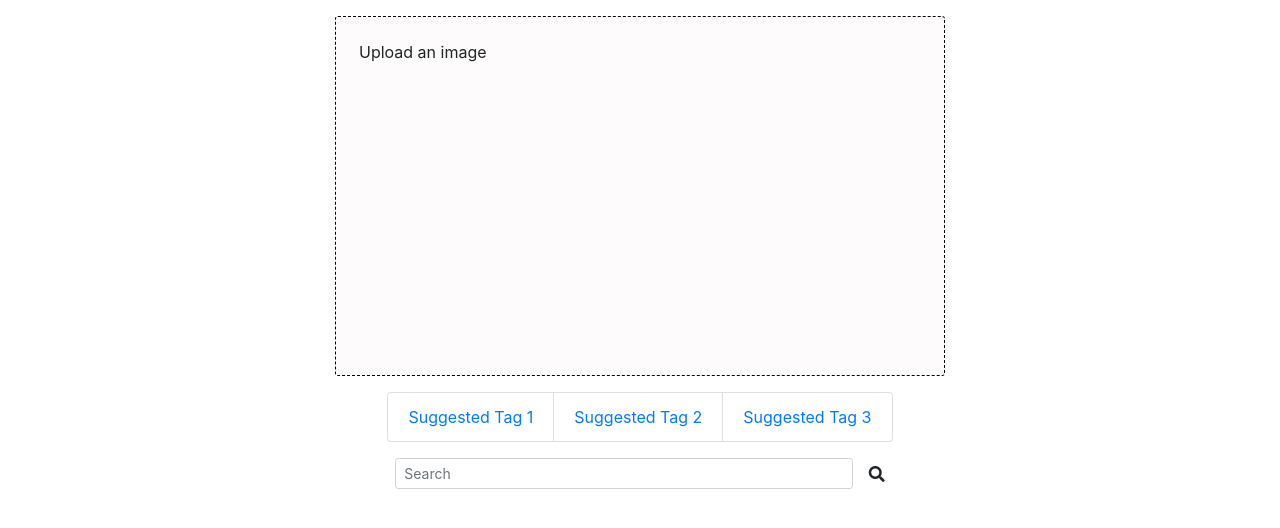
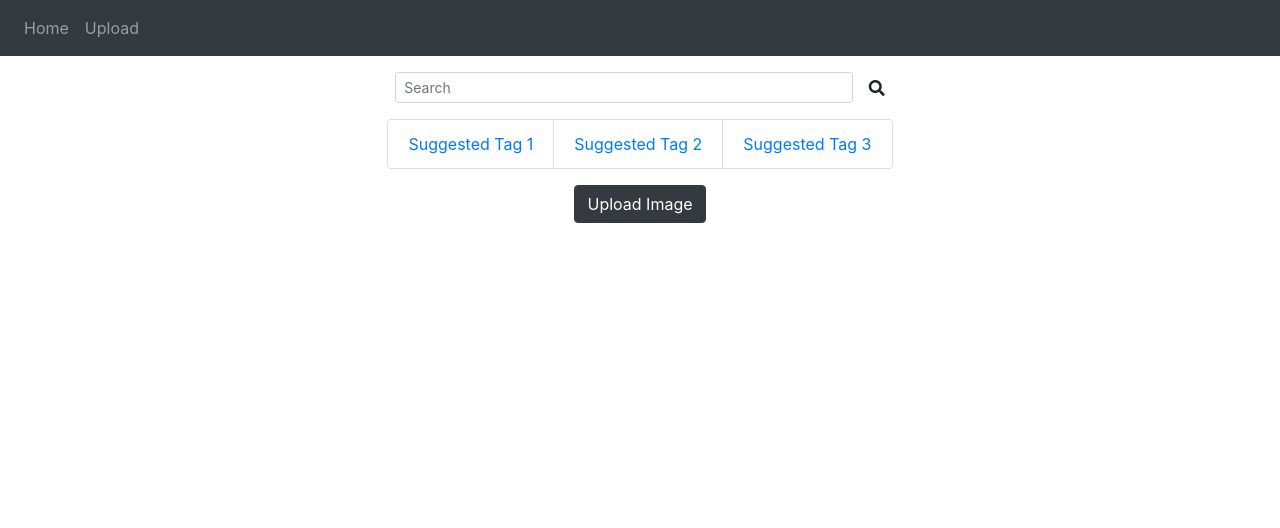
Before and after one commit to Kevin-Shi-Dev/4220, a Django app: page / in a window 1280 px wide. Shown: the top 528 px of the page. Run offline with Django 3.2, Linux system fonts and the light colour scheme; some libraries are stand-ins or nearby versions.

Commit message:
Added upload page and necessary files

```diff
--- a/imageSearch/static/css/styles.css
+++ b/imageSearch/static/css/styles.css
@@ -10,3 +10,8 @@
     width: 25%;
     padding-top: 15px;
 }
+
+.dropzone {
+    text-align: center;
+    font-size: 18px;
+}
--- /dev/null
+++ b/imageSearch/static/js/upload.js
@@ -0,0 +1,69 @@
+// Get vars for buttons and forms and hide them by default
+var buttonGrp = document.getElementById("btnGrp");
+var submitButton = document.getElementById("submitAll");
+var deleteButton = document.getElementById("deleteAll");
+var imgForm = document.getElementById("imgForm");
+var tagBtn = document.getElementById("addTag");
+var tagTitle = document.getElementById("tagTitle")
+tagTitle.style.display = 'none';
+buttonGrp.style.display = 'none';
+imgForm.style.display = 'none';
+
+// This modifies the default dropzone options
+Dropzone.options.drop = {
+    autoProcessQueue: false,
+    acceptedFiles: "image/*",
+    paramName: "file",
+    uploadMultiple: false,
+    maxFiles: 1,
+    init: function() {
+        var myDropzone = this;
+
+        // This triggers when a file is added to the dropzone
+        this.on("addedfile", function(file) {
+
+            // Show the buttons and forms
+            buttonGrp.style.display = "block";
+            imgForm.style.display = 'block';
+
+            // If trying to add more than one, remove
+            if (myDropzone.files.length > 1) {
+                myDropzone.removeFile(file);
+                alert("You may only upload one picture at a time")
+            }
+        });
+
+        // This triggers when a file is removed. Checks to see if there are any files queued and hides the form/buttons accordingly
+        this.on("removedfile", function() {
+            if (myDropzone.files.length < 1) {
+                tagTitle.style.display = 'none';
+                buttonGrp.style.display = 'none';
+                imgForm.reset();
+                imgForm.style.display = 'none';
+            }
+        });
+
+        // Prevents default auto submit of dropzone. It instead processes when clicking on the button
+        submitButton.addEventListener("click", function() {
+            myDropzone.processQueue();
+        });
+
+        // For the clear button
+        deleteButton.addEventListener("click", function() {
+            myDropzone.removeAllFiles(true);
+            document.getElementById("tags").innerHTML = "";
+        });
+
+        tagBtn.addEventListener("click", function() {
+            var tag = document.getElementById("tag").value;
+            document.getElementById("tag").value = "";
+
+            if (tag != "") {
+                tagTitle.style.display = 'block';
+                document.getElementById("tags").innerHTML += '<li class="list-group-item list-group-item-dark">' + tag + '</li>'
+            }
+
+        });
+
+    }
+};
--- /dev/null
+++ b/imageSearch/templates/base.html
@@ -0,0 +1,37 @@
+<!-- Base html page to extend other pages on -->
+{% load static %}
+<!DOCTYPE html>
+<html>
+
+<head>
+    <title>{% block title %}{% endblock %}</title>
+    <link href="{% static 'css/dropzone.css' %}" type="text/css" rel="stylesheet" />
+    <link href="{% static 'css/styles.css' %}" type="text/css" rel="stylesheet" />
+    <link href="{% static 'css/bootstrap/bootstrap.min.css' %}" type="text/css" rel="stylesheet" />
+    <link rel="stylesheet" href="https://use.fontawesome.com/releases/v5.7.0/css/all.css" integrity="sha384-lZN37f5QGtY3VHgisS14W3ExzMWZxybE1SJSEsQp9S+oqd12jhcu+A56Ebc1zFSJ" crossorigin="anonymous">
+    <script src="https://ajax.googleapis.com/ajax/libs/jquery/3.4.1/jquery.min.js"></script>
+
+</head>
+
+<body>
+    <nav class="navbar navbar-expand-sm bg-dark navbar-dark">
+        <!-- Links -->
+        <ul class="navbar-nav">
+            <li class="nav-item">
+                <a class="nav-link" href="{% url 'index' %}">Home</a>
+            </li>
+            <li class="nav-item">
+                <a class="nav-link" href="{% url 'upload' %}">Upload</a>
+            </li>
+        </ul>
+
+    </nav>
+    <!-- This is where the main pages will extend from -->
+    {% block content %}{% endblock %}
+
+    <script src="{% static 'js/dropzone.js' %}"></script>
+    <script src="{% static 'js/bootstrap/bootstrap.min.js' %}"></script>
+    <script src="{% static 'js/upload.js' %}"></script>
+</body>
+
+</html>
--- a/imageSearch/templates/index.html
+++ b/imageSearch/templates/index.html
@@ -1,22 +1,14 @@
-{% load staticfiles %}
-<!DOCTYPE html>
-<html>
+{% extends "base.html" %}
 
-<head>
-    <title>Upload pictures</title>
-    <link href="{% static 'css/dropzone.css' %}" type="text/css" rel="stylesheet" />
-    <link href="{% static 'css/styles.css' %}" type="text/css" rel="stylesheet" />
-    <link href="{% static 'css/bootstrap/bootstrap.min.css' %}" type="text/css" rel="stylesheet" />
-    <link rel="stylesheet" href="https://use.fontawesome.com/releases/v5.7.0/css/all.css" integrity="sha384-lZN37f5QGtY3VHgisS14W3ExzMWZxybE1SJSEsQp9S+oqd12jhcu+A56Ebc1zFSJ" crossorigin="anonymous">
+{% block content %}
+<div class="container-fluid">
 
-</head>
-
-<body>
-    <div class="container-fluid">
     <div class="row mt-3">
         <div class="col-sm-6 mx-auto">
-                <form action="/upload" class="dropzone" id="drop">
-                    <div class="dz-message" data-dz-message><span>Upload an image</span></div>
+            <form class="form-inline justify-content-center">
+                <input class="form-control form-control-sm mr-3 w-75" type="text" placeholder="Search"
+                    aria-label="Search">
+                <i class="fas fa-search" aria-hidden="true"></i>
             </form>
         </div>
     </div>
@@ -32,17 +24,9 @@
     </div>
 
     <div class="row mt-3">
-            <div class="col-sm-6 mx-auto">
-                <form class="form-inline justify-content-center">
-                    <input class="form-control form-control-sm mr-3 w-75" type="text" placeholder="Search" aria-label="Search">
-                    <i class="fas fa-search" aria-hidden="true"></i>
-                </form>
+        <div class="col-sm mx-auto">
+            <div class="text-center"><a href="{% url 'upload' %}"><button type="button" class="btn btn-dark">Upload Image</button></a></div>
         </div>
     </div>
 </div>
-
-    <script src="{% static 'js/dropzone.js' %}"></script>
-    <script src="{% static 'js/bootstrap/bootstrap.min.js' %}"></script>
-</body>
-
-</html>
+{% endblock %}
--- a/imageSearch/views.py
+++ b/imageSearch/views.py
@@ -3,3 +3,6 @@ from django.shortcuts import render
 # Create your views here.
 def index(request):
     return render(request, "index.html", {})
+
+def upload(request):
+    return render(request, "upload.html", {})
--- a/mysite/urls.py
+++ b/mysite/urls.py
@@ -19,5 +19,6 @@ from imageSearch import views
 
 urlpatterns = [
     path('', views.index, name="index"),
+    path('upload', views.upload, name="upload"),
     path('admin/', admin.site.urls),
 ]
```
Also changed, not shown: imageSearch/templates/upload.html (added, +37 -0 lines), mysite/settings.py (line endings or trailing spaces). Lines whose indentation alone changed are shown as unchanged.
